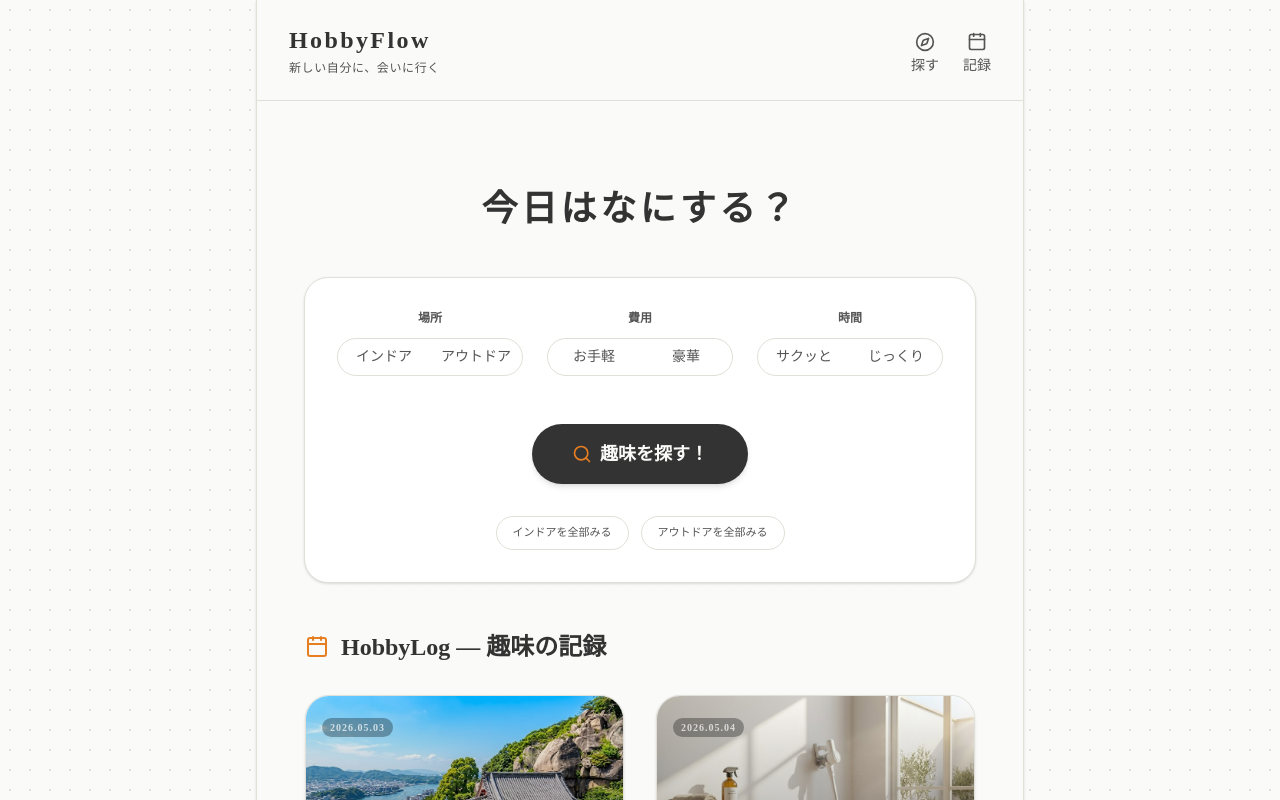
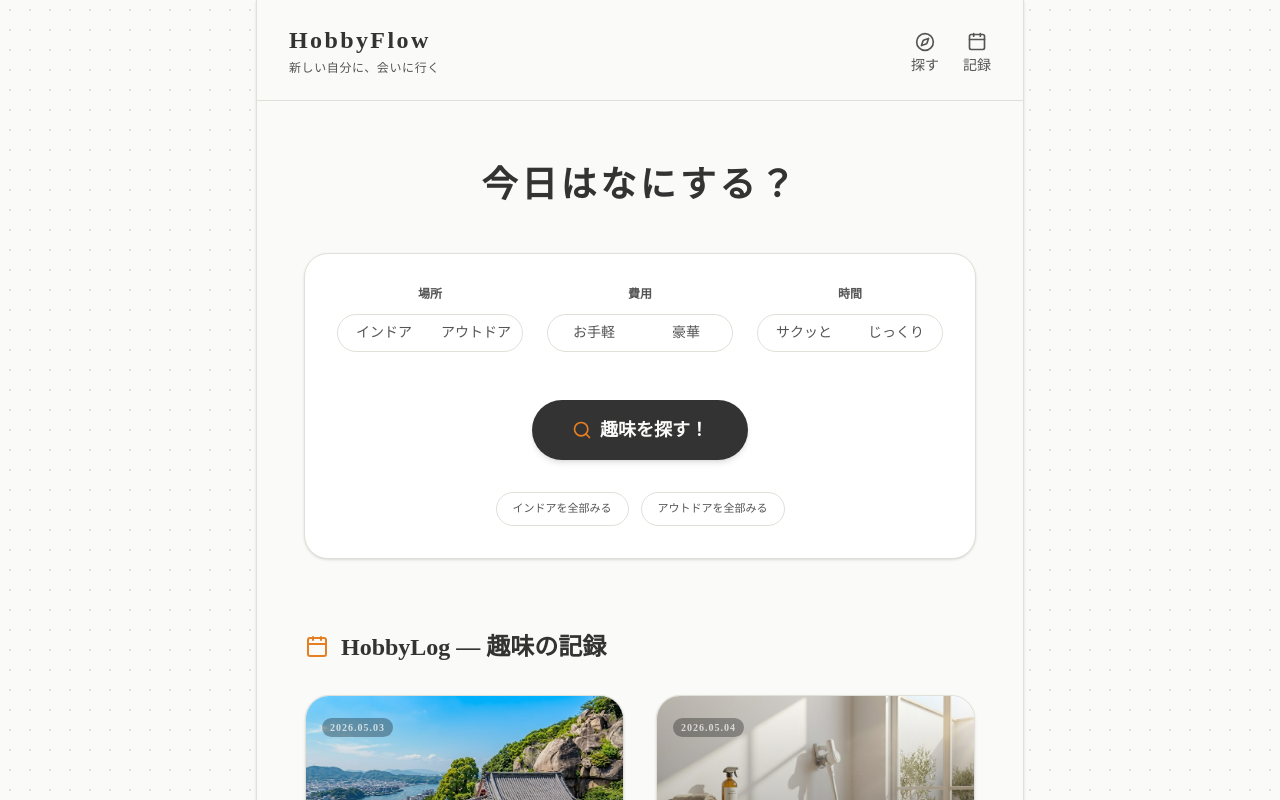
Before and after one commit to itokenlaw-rgb/hobby-flow, a Next.js app: page / in a window 1280 px wide. Shown: the top 800 px of the page. Built offline with nearby package versions, Linux system fonts and the light colour scheme.

Commit message:
feat: エラー対応

```diff
--- a/src/app/page.tsx
+++ b/src/app/page.tsx
@@ -65,9 +65,10 @@ export default function ExplorePage() {
   return (
     <div className="flex flex-col items-center min-h-[70vh] animate-in fade-in duration-700">
 
-      {/* ヒーローセクション */}
-      <div className={`w-full max-w-2xl transition-all duration-700 flex flex-col items-center ${hasSearched ? '-translate-y-8 opacity-90' : 'translate-y-12'}`}>
-        <h2 className="text-3xl sm:text-4xl font-serif font-bold text-ink mb-12 tracking-widest text-center">今日はなにする？</h2>
+{/* ヒーローセクション */}
+{/* translate-y-12 を translate-y-6 に変更（約24px分、上に上がります） */}
+<div className={`w-full max-w-2xl transition-all duration-700 flex flex-col items-center ${hasSearched ? '-translate-y-8 opacity-90' : 'translate-y-6'}`}>
+  <h2 className="text-3xl sm:text-4xl font-serif font-bold text-ink mb-12 tracking-widest text-center">今日はなにする？</h2>
 
         <div className="w-full space-y-8 bg-white p-8 rounded-3xl shadow-sm border border-border-light relative z-10">
           <div className="grid grid-cols-1 sm:grid-cols-3 gap-6">
```
